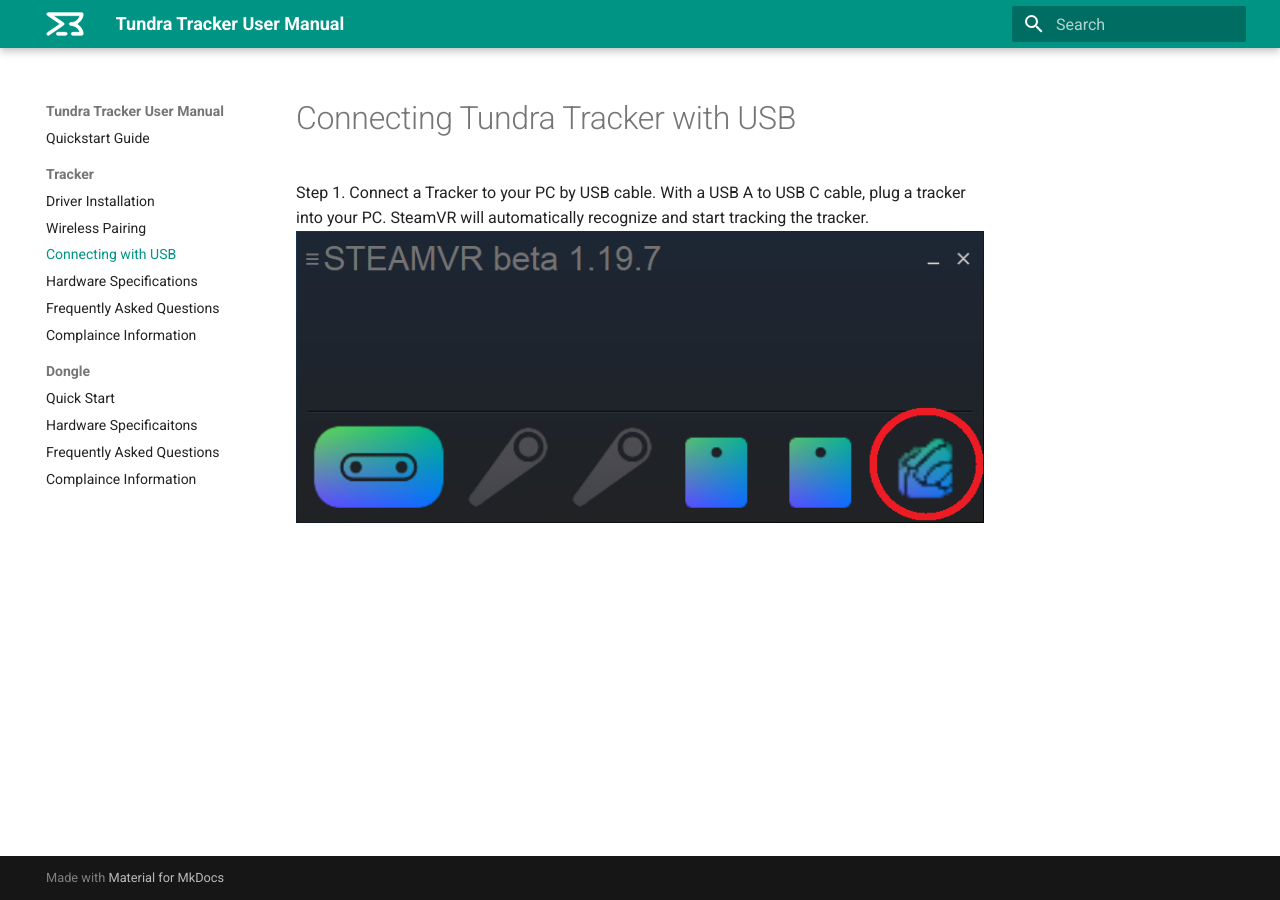
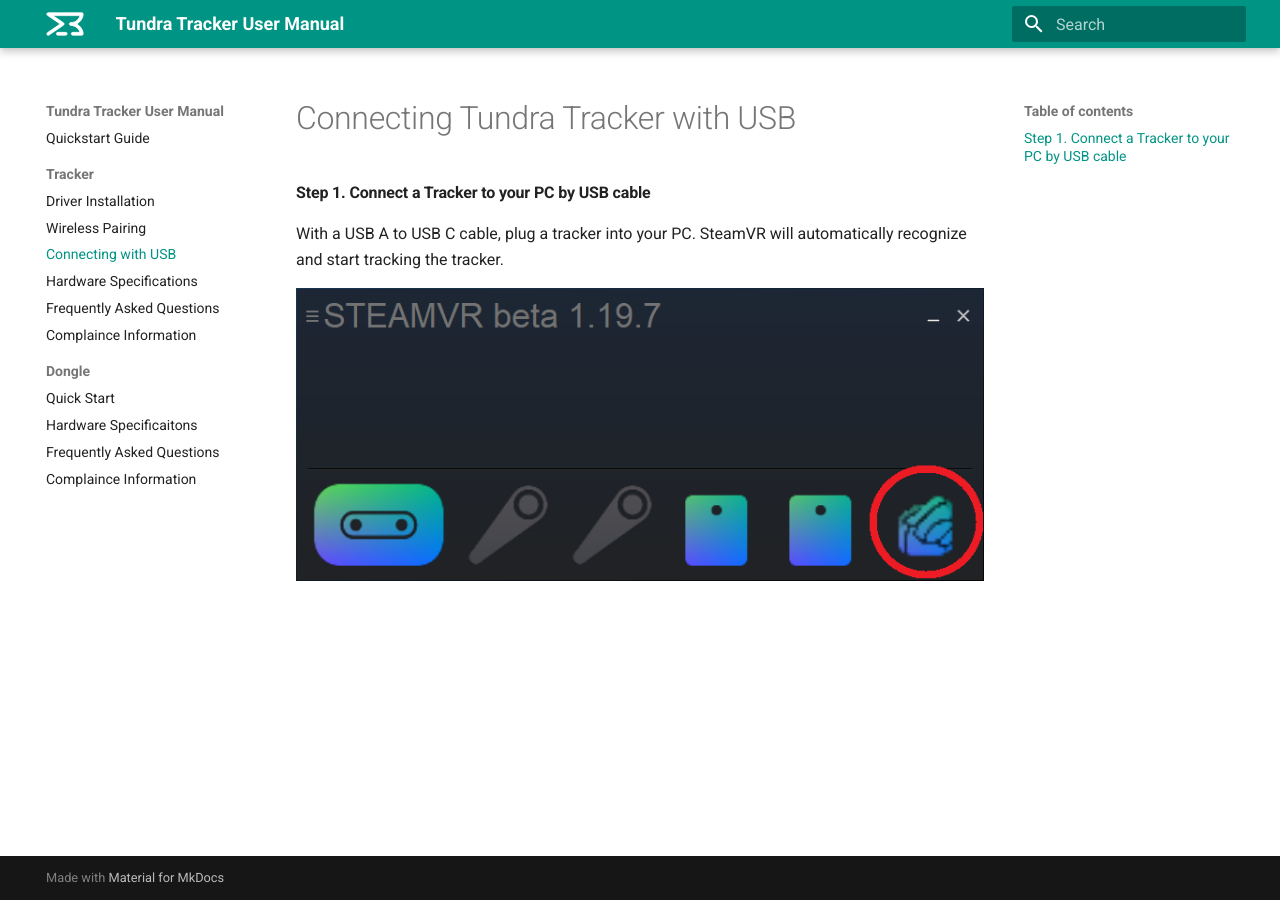
Before and after one commit to tundra-labs/tundra-tracker-docs, an MkDocs documentation site: the page built from docs/connecting_by_usb.md, in a window 1280 px wide. Built offline with MkDocs 1.6.1 and Material for MkDocs 9.7.7, drawn with Linux system fonts in a browser that asks for light colours.

Commit message:
Update connecting_by_usb.md

```diff
--- a/docs/connecting_by_usb.md
+++ b/docs/connecting_by_usb.md
@@ -1,4 +1,7 @@
 # Connecting Tundra Tracker with USB
 
-Step 1. Connect a Tracker to your PC by USB cable. With a USB A to USB C cable, plug a tracker into your PC. SteamVR will automatically recognize and start tracking the tracker.
+#### Step 1. Connect a Tracker to your PC by USB cable
+
+With a USB A to USB C cable, plug a tracker into your PC. SteamVR will automatically recognize and start tracking the tracker.
+
 ![img](images/connecting_by_usb.assets/2DKbdJpe32MPGzqoFH82br9gF7KP8JtzWWttvsHs0GEPxnz81F3hdSxMqU4ehVFKsJ5v_uDCdOmCqFuOgTSV9KhiQ5YFhPhZC2K7A5070pJA3JvB9RkI35ACGUQf72rMW_XBApuc=s0.png)
```
